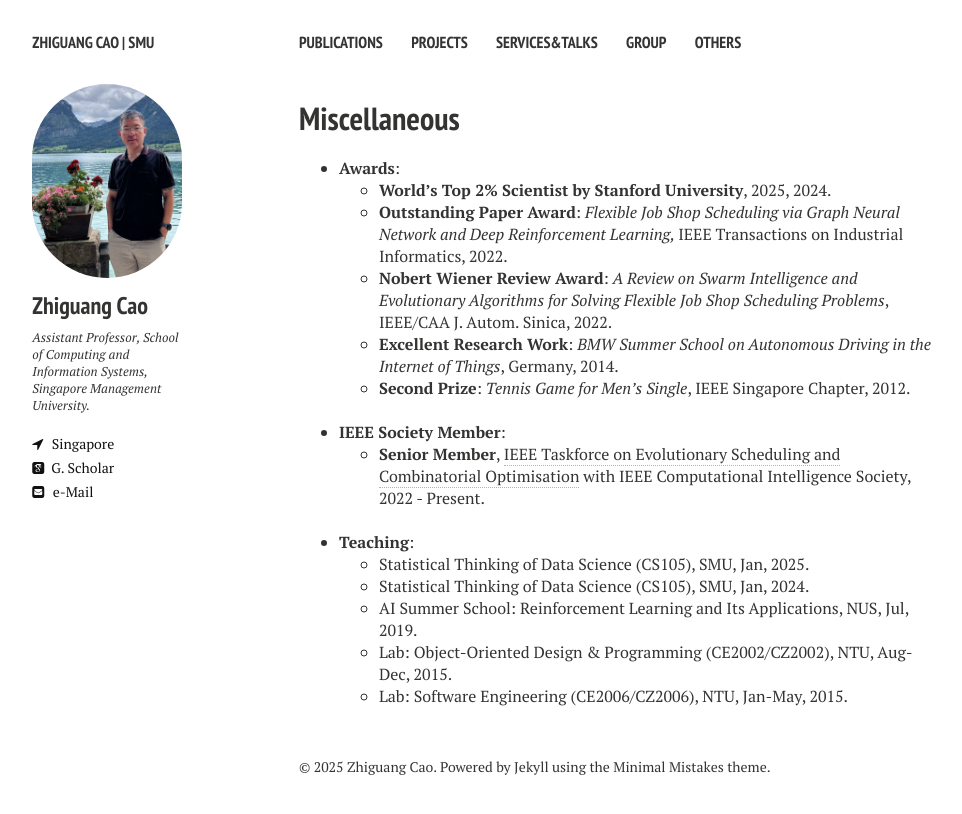
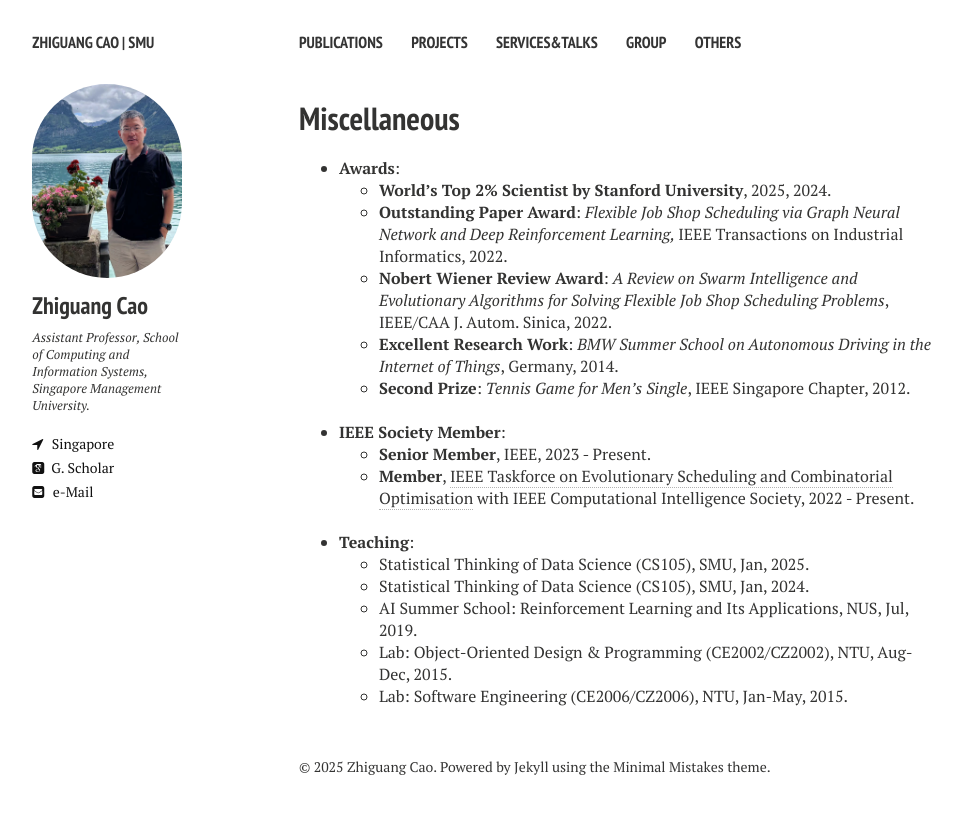
Before and after one commit to zhiguangcaosg/zhiguangcaosg.github.io, a Jekyll site: the page built from others.md, in a window 1280 px wide. Shown: the top 814 px of the page, without its empty margins (21-983 px from the left). Built offline with Jekyll 4.4.1, drawn with Linux system fonts in a browser that asks for light colours; nearby versions of some CDN libraries.

Commit message:
Update others.md

```diff
--- a/others.md
+++ b/others.md
@@ -38,7 +38,11 @@ comments: false
 <li>
 <b>IEEE Society Member</b>:
 	<ul>
-	<li> <b>Senior Member</b>, <a href="https://homepages.ecs.vuw.ac.nz/~yimei/ieee-tf-esco/" target="_blank"> IEEE Taskforce on Evolutionary Scheduling and Combinatorial Optimisation</a> with IEEE Computational Intelligence Society, 2022 - Present.
+	<li> <b>Senior Member</b>, IEEE, 2023 - Present.
+
+	</li>
+	<li> <b>Member</b>, <a href="https://homepages.ecs.vuw.ac.nz/~yimei/ieee-tf-esco/" target="_blank"> IEEE Taskforce on Evolutionary Scheduling and Combinatorial Optimisation</a> with IEEE Computational Intelligence Society, 2022 - Present.
+
 	</li>
 	</ul>
 </li>
```
